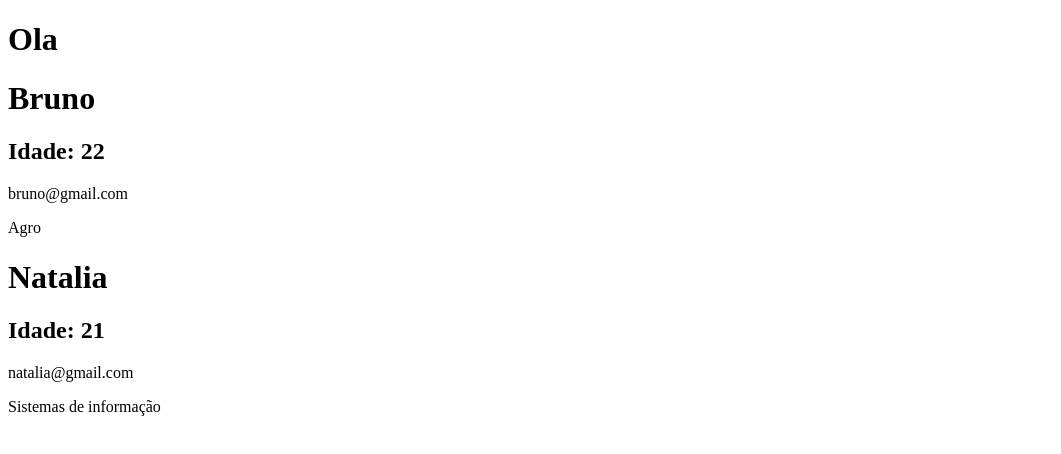
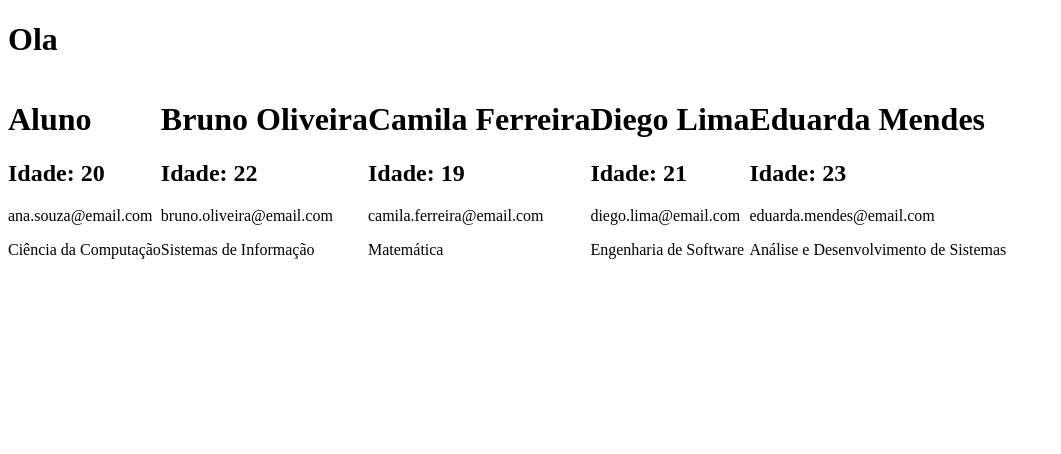
Before and after one commit to juliocesardemoraes/zeus-reactjs, a React (Vite) app: page / in a window 1280 px wide. Shown: the top 454 px of the page, without its empty margins (0-1061 px from the left). Built offline with nearby package versions, Linux system fonts and the light colour scheme.

Commit message:
feat: add class

```diff
--- a/src/App.jsx
+++ b/src/App.jsx
@@ -1,10 +1,25 @@
+import FlexContainer from "./FlexContainer";
+import { studentsMock } from "./mockStudents";
 import Student from "./Student";
 
 function App() {
   return (
     <>
       <h1>Ola</h1>
-      <Student
+      <FlexContainer>
+        {studentsMock.map((student) => {
+          return (
+            <Student
+              key={student.id}
+              name={student.nome}
+              age={student.idade}
+              email={student.email}
+              course={student.curso}
+            ></Student>
+          );
+        })}
+      </FlexContainer>
+      {/* <Student
         name={"Bruno"}
         age={22}
         email={"bruno@gmail.com"}
@@ -15,7 +30,7 @@ function App() {
         age={21}
         email={"natalia@gmail.com"}
         course="Sistemas de informação"
-      ></Student>
+      ></Student> */}
     </>
   );
 }
--- /dev/null
+++ b/src/FlexContainer.jsx
@@ -0,0 +1,5 @@
+import React from "react";
+
+export default function FlexContainer({ children }) {
+  return <div className="flex">{children}</div>;
+}
--- a/src/Student.jsx
+++ b/src/Student.jsx
@@ -1,6 +1,6 @@
 import React from "react";
 
-export default function Student({ name, age, email, course }) {
+export default function Student({ name = "Aluno", age, email, course }) {
   return (
     <div>
       <h1>{name}</h1>
--- /dev/null
+++ b/src/index.css
@@ -0,0 +1,3 @@
+.flex {
+  display: flex;
+}
--- a/src/main.jsx
+++ b/src/main.jsx
@@ -1,6 +1,7 @@
 import { StrictMode } from "react";
 import { createRoot } from "react-dom/client";
 import App from "./App.jsx";
+import "./index.css";
 
 createRoot(document.getElementById("root")).render(
   <StrictMode>
--- /dev/null
+++ b/src/mockStudents.js
@@ -0,0 +1,71 @@
+export const studentsMock = [
+  {
+    id: 1,
+    idade: 20,
+    email: "ana.souza@email.com",
+    curso: "Ciência da Computação",
+    matriculado: true,
+    endereco: {
+      rua: "Rua das Flores, 123",
+      cidade: "São Paulo",
+      estado: "SP",
+    },
+    disciplinas: ["Algoritmos", "Estrutura de Dados", "Banco de Dados"],
+  },
+  {
+    id: 2,
+    nome: "Bruno Oliveira",
+    idade: 22,
+    email: "bruno.oliveira@email.com",
+    curso: "Sistemas de Informação",
+    matriculado: false,
+    endereco: {
+      rua: "Av. Brasil, 456",
+      cidade: "Belo Horizonte",
+      estado: "MG",
+    },
+    disciplinas: ["Redes de Computadores", "Engenharia de Software"],
+  },
+  {
+    id: 3,
+    nome: "Camila Ferreira",
+    idade: 19,
+    email: "camila.ferreira@email.com",
+    curso: "Matemática",
+    matriculado: true,
+    endereco: {
+      rua: "Rua da Universidade, 789",
+      cidade: "Campinas",
+      estado: "SP",
+    },
+    disciplinas: ["Cálculo I", "Estatística", "Álgebra Linear"],
+  },
+  {
+    id: 4,
+    nome: "Diego Lima",
+    idade: 21,
+    email: "diego.lima@email.com",
+    curso: "Engenharia de Software",
+    matriculado: true,
+    endereco: {
+      rua: "Rua do Estudante, 321",
+      cidade: "Curitiba",
+      estado: "PR",
+    },
+    disciplinas: ["Programação Orientada a Objetos", "Sistemas Operacionais"],
+  },
+  {
+    id: 5,
+    nome: "Eduarda Mendes",
+    idade: 23,
+    email: "eduarda.mendes@email.com",
+    curso: "Análise e Desenvolvimento de Sistemas",
+    matriculado: false,
+    endereco: {
+      rua: "Av. Central, 654",
+      cidade: "Recife",
+      estado: "PE",
+    },
+    disciplinas: ["Desenvolvimento Web", "UX/UI Design"],
+  },
+];
```
